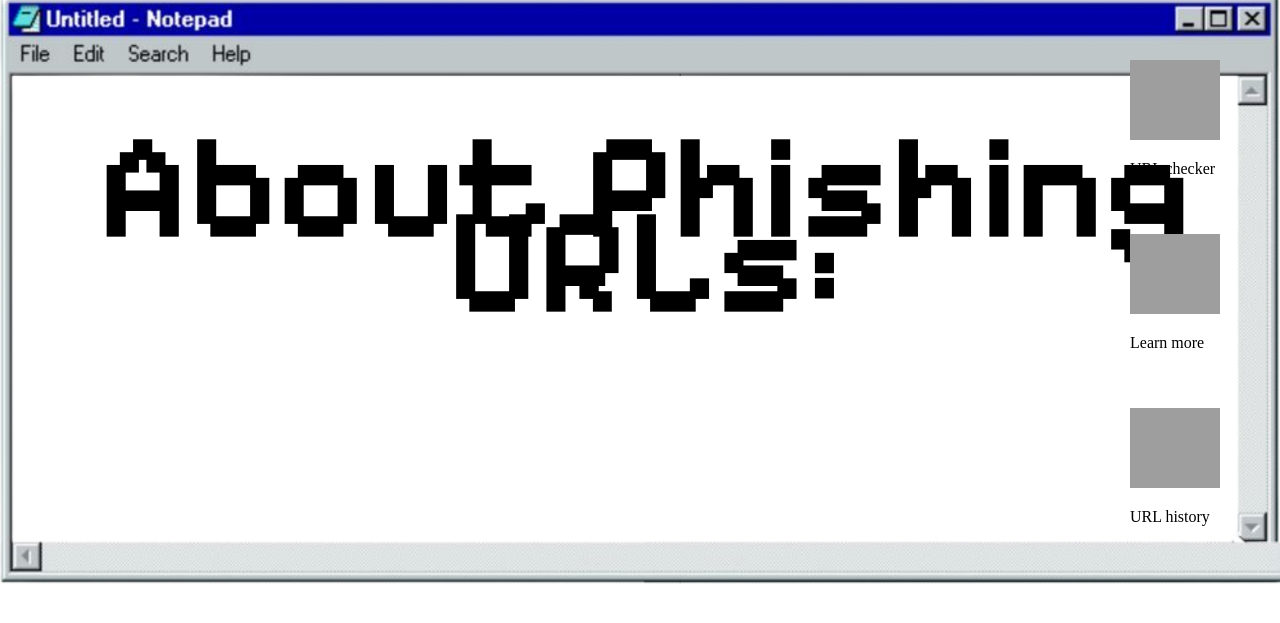
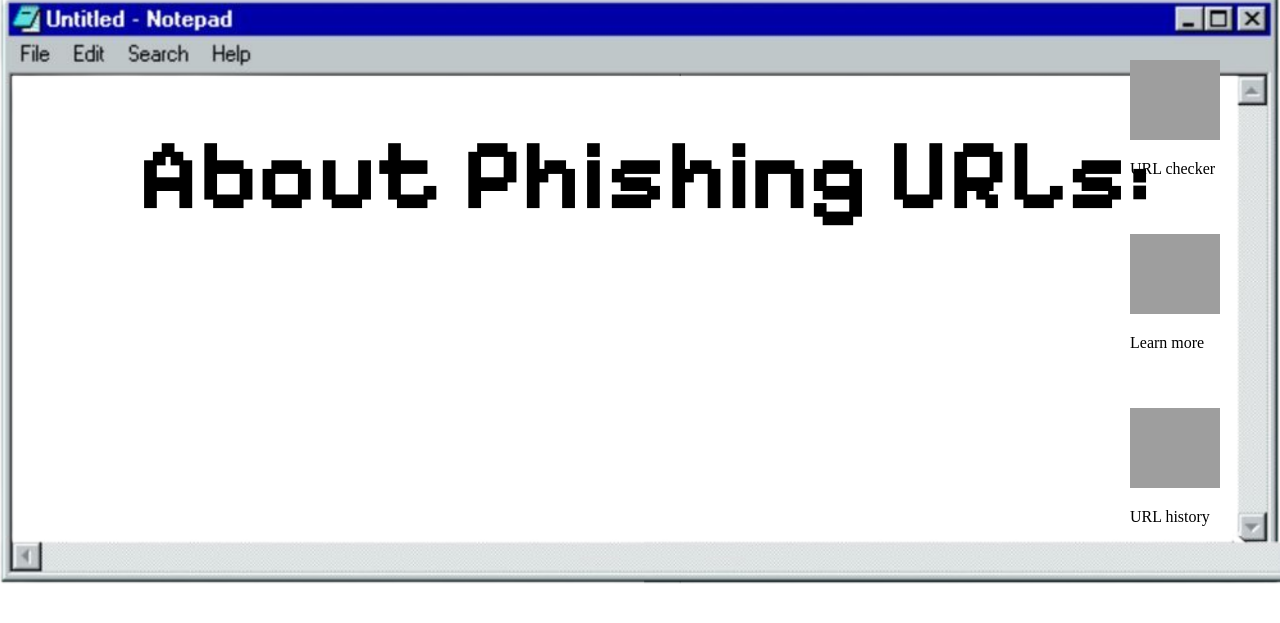
Before and after one commit to LiaCohen-sketch/5TAY-5AFE, a Flask app: page /api/learnMore in a window 1280 px wide. Shown: the top 623 px of the page. Run offline with Flask 3, Linux system fonts and the light colour scheme; grey boxes are pictures that could not be loaded.

Commit message:
change title

```diff
--- a/static/Tabs.css
+++ b/static/Tabs.css
@@ -1,11 +1,13 @@
-@import url('https://fonts.googleapis.com/css2?family=Pixelify+Sans:wght@400..700&display=swap');
+@import url("https://fonts.googleapis.com/css2?family=Pixelify+Sans:wght@400..700&display=swap");
 
 html {
-    cursor: url('images/MouseAuto.png') 0 0, default;
+  cursor:
+    url("images/MouseAuto.png") 0 0,
+    default;
 }
 
 body {
-    background-image: url('images/TabsBackground.png');
+  background-image: url("images/TabsBackground.png");
   background-size: cover;
   background-repeat: no-repeat;
   margin: 0;
@@ -13,8 +15,8 @@ body {
 }
 
 h1 {
-    font-family: 'Pixelify Sans';
-    font-size: 150px;
+  font-family: "Pixelify Sans";
+  font-size: 100px;
   font-weight: 900;
   color: #000000;
   text-align: center;
@@ -26,5 +28,7 @@ h1 {
 a:hover,
 button:hover,
 .folders:hover {
-    cursor: url('images/MousePointer.png') 0 0, pointer;
+  cursor:
+    url("images/MousePointer.png") 0 0,
+    pointer;
 }
--- a/templates/learnMore.html
+++ b/templates/learnMore.html
@@ -1,9 +1,9 @@
-<!DOCTYPE html>
+<!doctype html>
 <html lang="en">
   <head>
-        <link rel="stylesheet" href="../static/Tabs.css">
+    <link rel="stylesheet" href="../static/Tabs.css" />
     <script src="../static/History.js"></script>
-        <title>Learn More </title>
+    <title>Learn More</title>
   </head>
   <body>
     <header id="header"></header>
```
Lines whose indentation alone changed are shown as unchanged.
